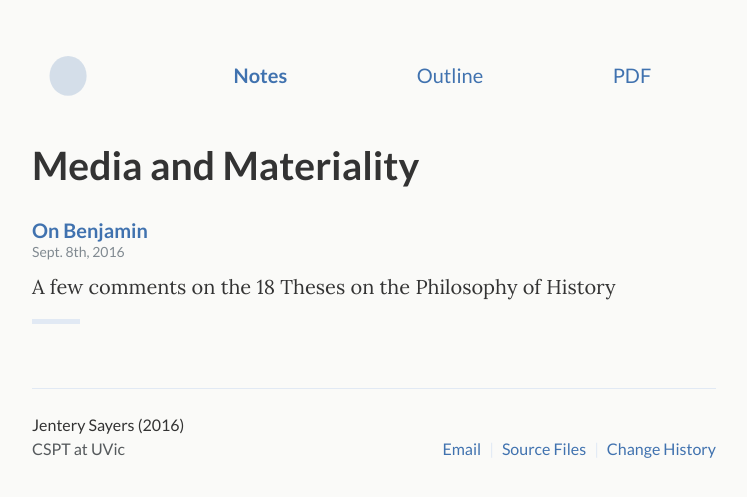
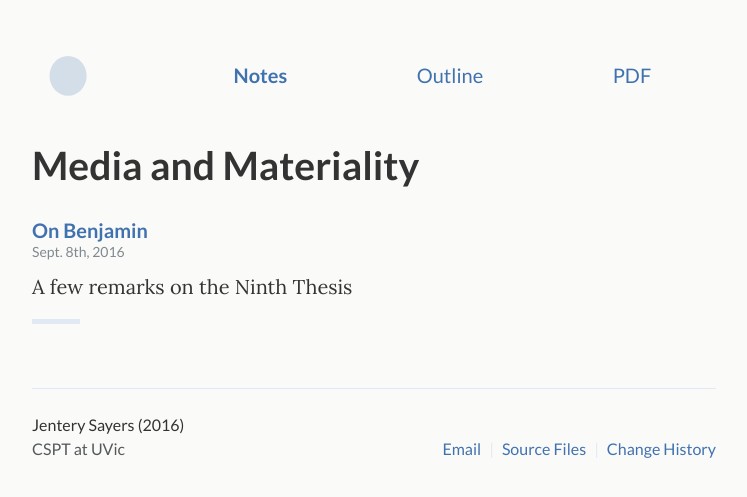
Before and after one commit to jentery/cspt500, a Jekyll site: the page built from notes/index.html, in a window 1280 px wide. Shown: the top 497 px of the page, without its empty margins (266-1013 px from the left). Built offline with Jekyll 4.4.1, drawn with Linux system fonts in a browser that asks for light colours; the list of posts is cut into pages by our own code.

Commit message:
edited description of first post

```diff
--- a/_posts/2016-09-08-first.md
+++ b/_posts/2016-09-08-first.md
@@ -1,6 +1,6 @@
 ---
 title: On Benjamin
-desc: A few comments on the 18 Theses on the Philosophy of History
+desc: A few remarks on the Ninth Thesis
 ---
 
 Content coming soon
```
